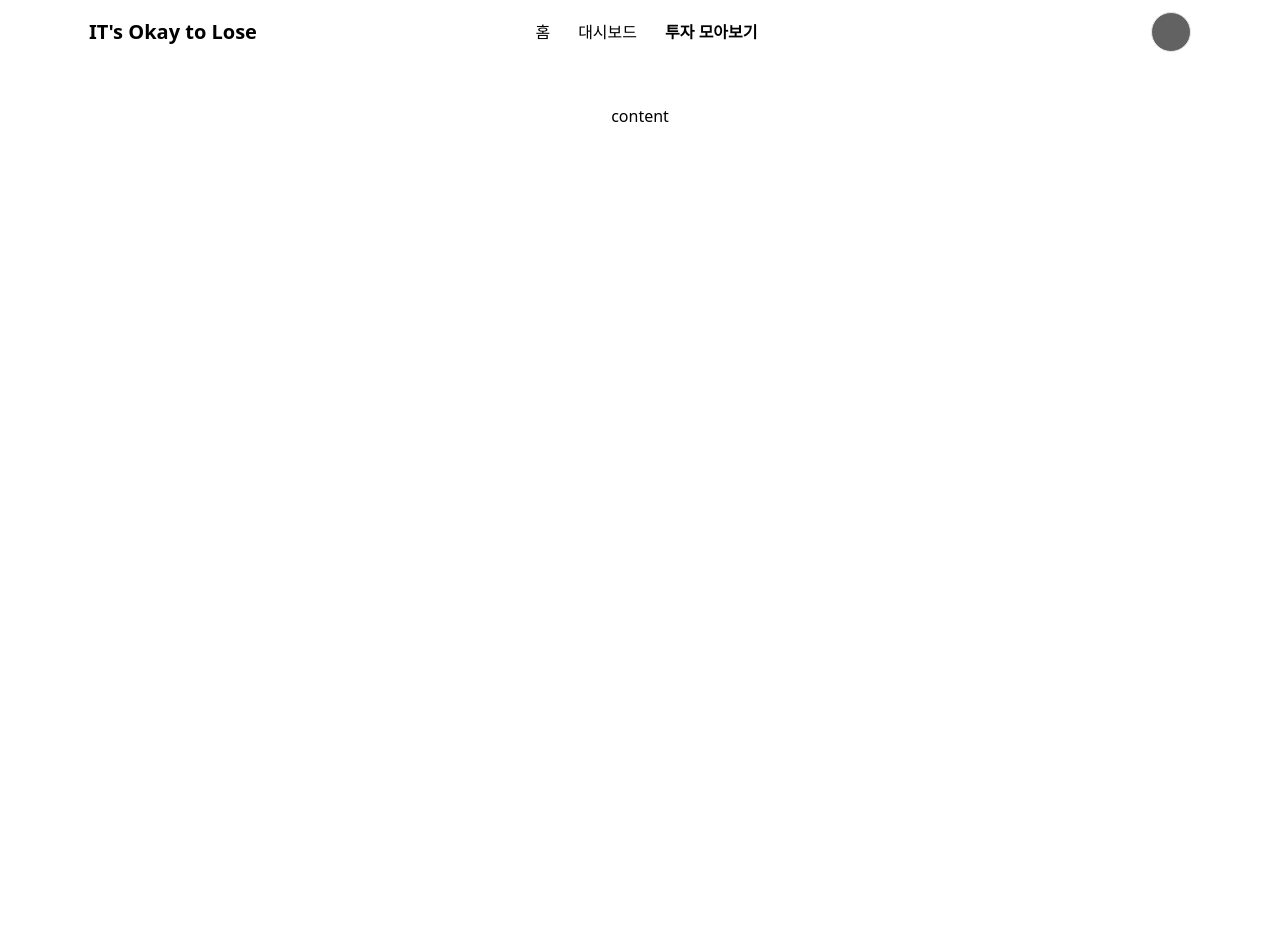
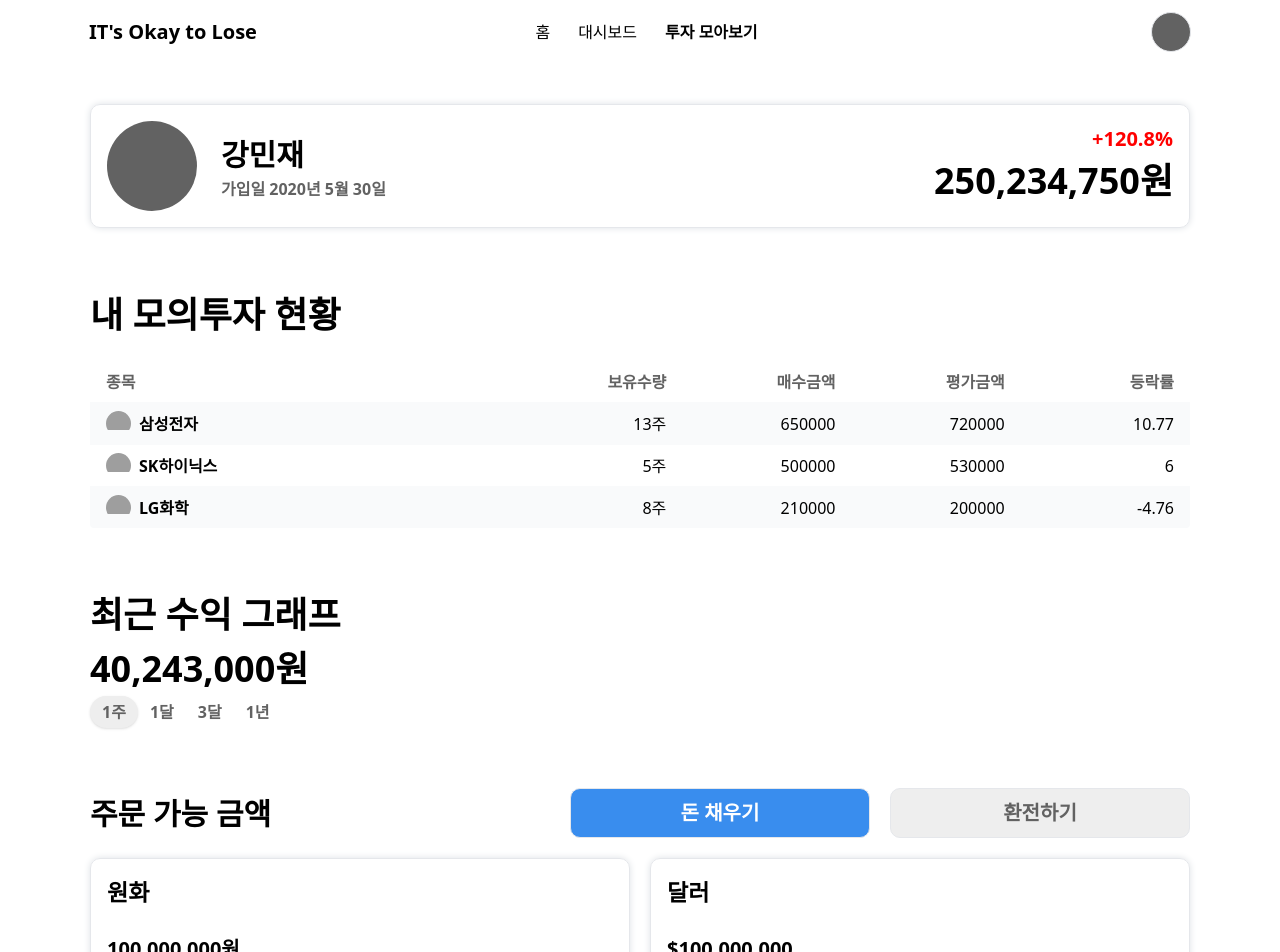
Before and after one commit to IT-s-Okay-to-Lose/FE, a React (Vite) app: page /overview in a window 1280 px wide. Shown: the top 952 px of the page. Before the commit the page ends 800 px from the top, so only its background shows below. Built offline with nearby package versions, Linux system fonts and the light colour scheme; grey boxes are pictures that could not be loaded.

Commit message:
Design: 투자 모아보기 페이지 퍼블리싱

```diff
--- /dev/null
+++ b/src/features/profitGraph/ui/ProfitGraph.tsx
@@ -0,0 +1,22 @@
+import Typography from "@/shared/components/atoms/Typography";
+import RoundTab from "@/shared/components/molecules/RoundTab";
+import { useState } from "react";
+
+function ProfitGraph() {
+  const filteringList = ["1주", "1달", "3달", "1년"];
+  const [filterTab, setFilterTab] = useState(filteringList[0]);
+
+  return (
+    <div>
+      <Typography.Head1>최근 수익 그래프</Typography.Head1>
+      <Typography.Head1>40,243,000원</Typography.Head1>
+      <RoundTab.Small
+        options={filteringList}
+        value={filterTab}
+        onChange={setFilterTab}
+      />
+    </div>
+  );
+}
+
+export default ProfitGraph;
--- a/src/pages/OverviewPage.tsx
+++ b/src/pages/OverviewPage.tsx
@@ -1,6 +1,11 @@
 import Header from "@/shared/components/molecules/Header";
 import ScreenTooSmall from "@/shared/components/organisms/ScreenTooSmall";
 import useMediaQuery from "@/shared/hooks/useMediaQuery";
+import UserInfo from "@/features/userInfo/ui/UserInfo";
+import InvestmentStatus from "@/features/investmentStatus/ui/InvestmentStatus";
+import ProfitGraph from "@/features/profitGraph/ui/ProfitGraph";
+import AvailableAmount from "@/features/myAmount/ui/AvailableAmount";
+import InvestmentAmount from "@/features/myAmount/ui/InvestmentAmount";
 
 function OverviewPage() {
   const isTabletOrAbove = useMediaQuery();
@@ -12,8 +17,20 @@ function OverviewPage() {
       <div className="mb-8">
         <Header />
       </div>
-      <div className="w-full m-auto flex justify-center mt-10 gap-[60px]">
-        <p>content</p>
+      <div className="w-full m-auto flex flex-col items-center mt-10 gap-[60px]">
+        <div className="w-full max-w-[1100px]">
+          <UserInfo />
+        </div>
+        <div className="w-full max-w-[1100px] flex flex-col gap-[60px]">
+          <div className="flex flex-col gap-[60px]">
+            <InvestmentStatus />
+            <ProfitGraph />
+          </div>
+          <div className="flex flex-col gap-10">
+            <AvailableAmount />
+            <InvestmentAmount />
+          </div>
+        </div>
       </div>
     </div>
   );
```
